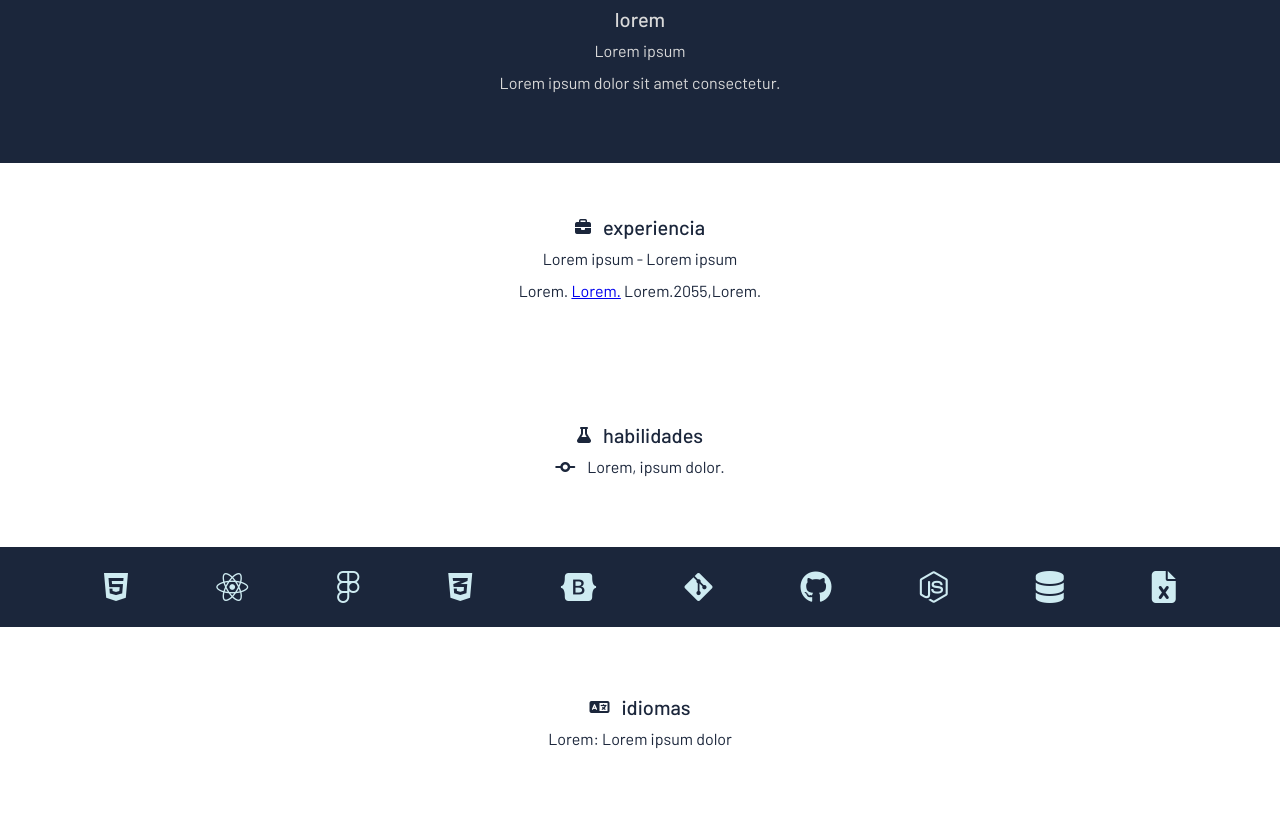
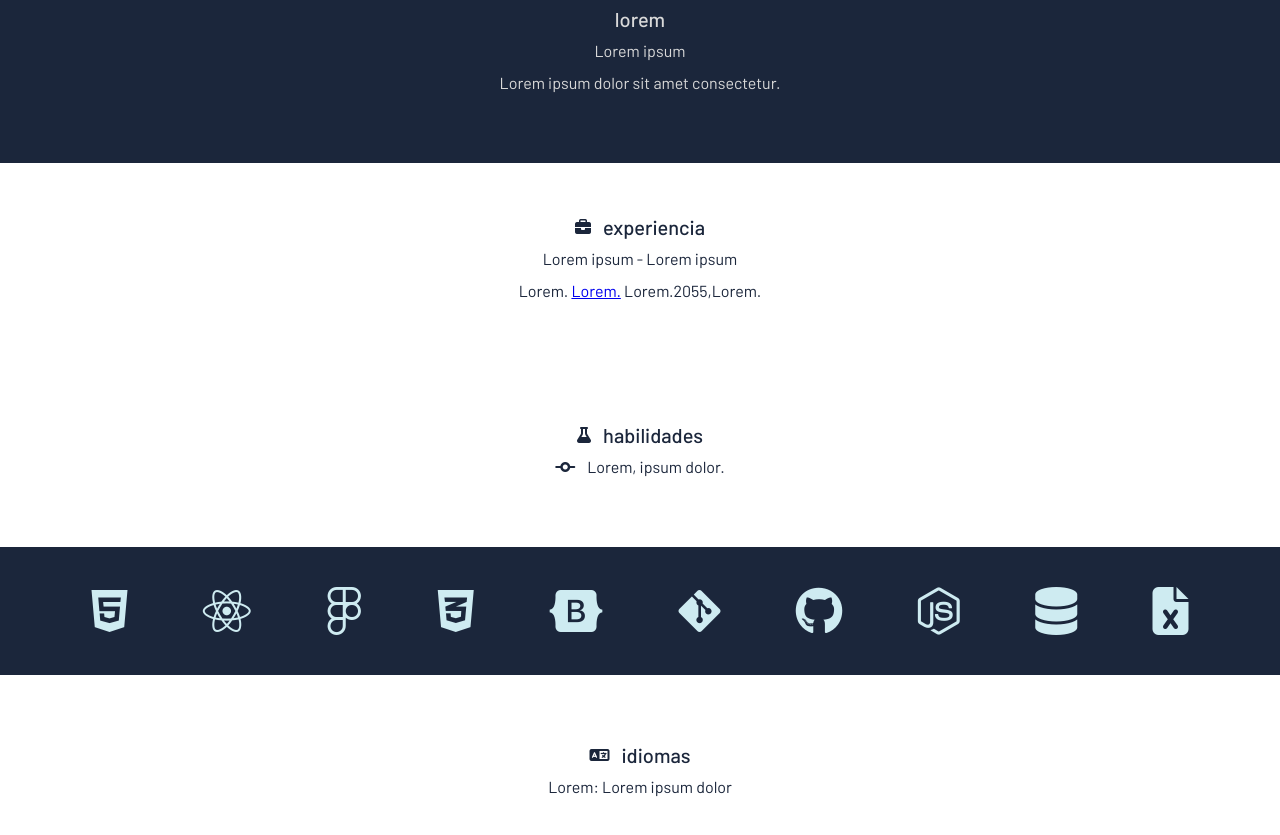
Before and after one commit to chrisA09/ArPro, a plain HTML site: page index.html in a window 1280 px wide. Shown: the part 747-1582 px from the top of the page. Before the commit the page ends 1550 px from the top, so only its background shows below. Drawn offline with Linux system fonts and the light colour scheme.

Commit message:
techs-big

```diff
--- a/index.html
+++ b/index.html
@@ -103,16 +103,16 @@
             </div>
           </div>
           <div class="content__techs bg-side-400 fa-primary-clr">
-            <i class="fa-brands fa-html5 fa-2x"></i>
-            <i class="fa-brands fa-react fa-2x"></i>
-            <i class="fa-brands fa-figma fa-2x"></i>
-            <i class="fa-brands fa-css3-alt fa-2x"></i>
-            <i class="fa-brands fa-bootstrap fa-2x"></i>
-            <i class="fa-brands fa-git-alt fa-2x"></i>
-            <i class="fa-brands fa-github fa-2x"></i>
-            <i class="fa-brands fa-node-js fa-2x"></i>
-            <i class="fa-solid fa-database fa-2x"></i>
-            <i class="fa-solid fa-file-excel fa-2x"></i>
+            <i class="fa-brands fa-html5 fa-3x"></i>
+            <i class="fa-brands fa-react fa-3x"></i>
+            <i class="fa-brands fa-figma fa-3x"></i>
+            <i class="fa-brands fa-css3-alt fa-3x"></i>
+            <i class="fa-brands fa-bootstrap fa-3x"></i>
+            <i class="fa-brands fa-git-alt fa-3x"></i>
+            <i class="fa-brands fa-github fa-3x"></i>
+            <i class="fa-brands fa-node-js fa-3x"></i>
+            <i class="fa-solid fa-database fa-3x"></i>
+            <i class="fa-solid fa-file-excel fa-3x"></i>
           </div>
           <div class="content__info lenguages space line-medium">
             <div class="lenguages__title center">
--- a/style.css
+++ b/style.css
@@ -232,7 +232,7 @@ body {
   justify-content: space-evenly;
   align-items: center;
 
-  height: 5em;
+  height: 8em;
   padding: 1em;
 }
 /* ------------------------------ */
```
